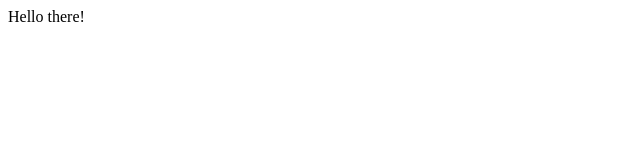
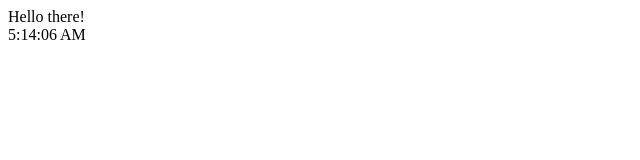
Before and after one commit to NS-25/react-prep, a React (Vite) app: page / in a window 1280 px wide. Shown: the top 160 px of the page, without its empty margins (0-640 px from the left). Built offline with nearby package versions, Linux system fonts and the light colour scheme.

Commit message:
app.js date&time exercise

```diff
--- a/src/App.jsx
+++ b/src/App.jsx
@@ -2,12 +2,15 @@ import "./App.css";
 
 function App() {
   let message = "Bye There";
+  const date = new Date();
+  const time = date.toLocaleTimeString();
   if (Math.random() > 0.5) {
     message = "Hello there!";
   }
   return (
     <>
       <div>{message}</div>
+      <div>{time}</div>
     </>
   );
 }
```
